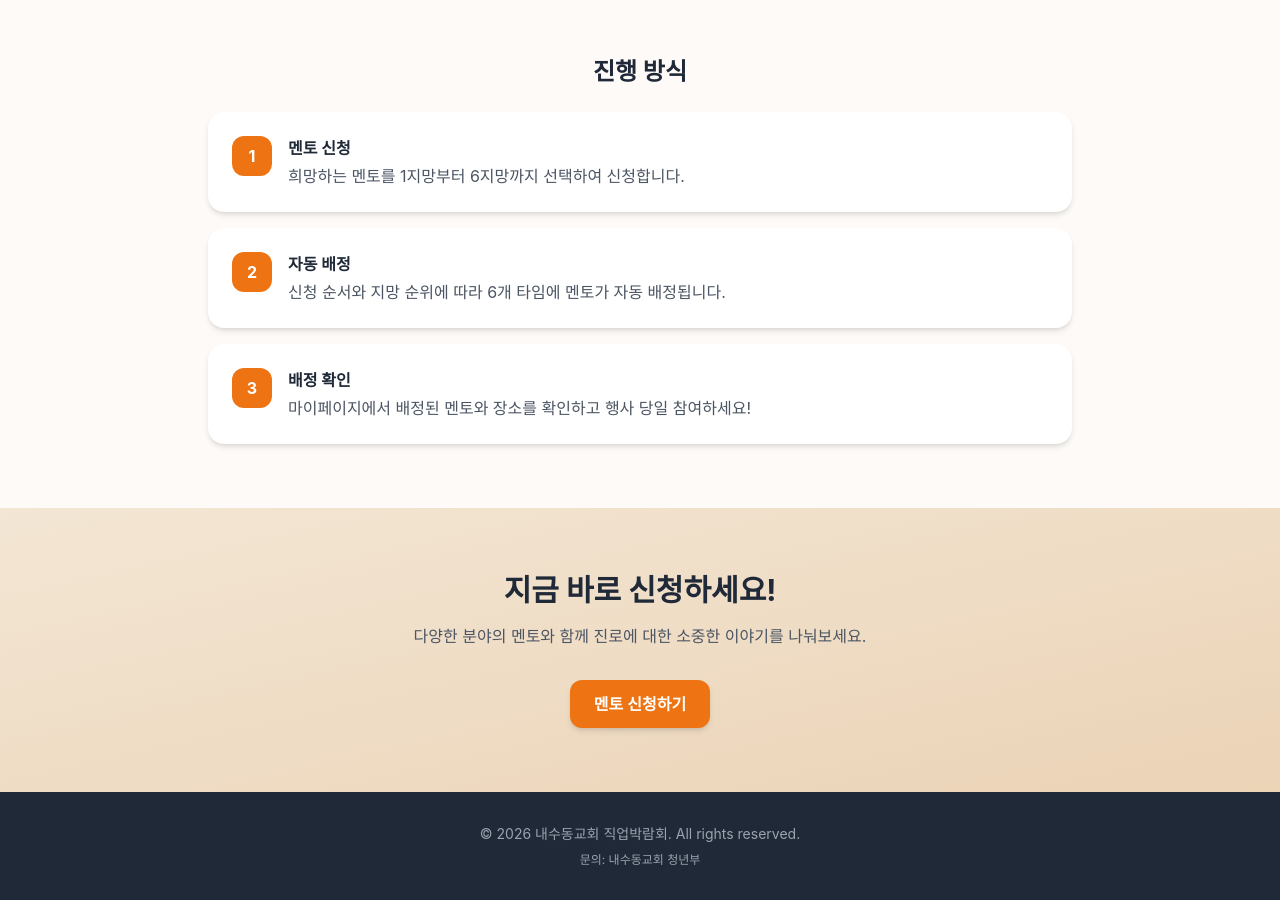
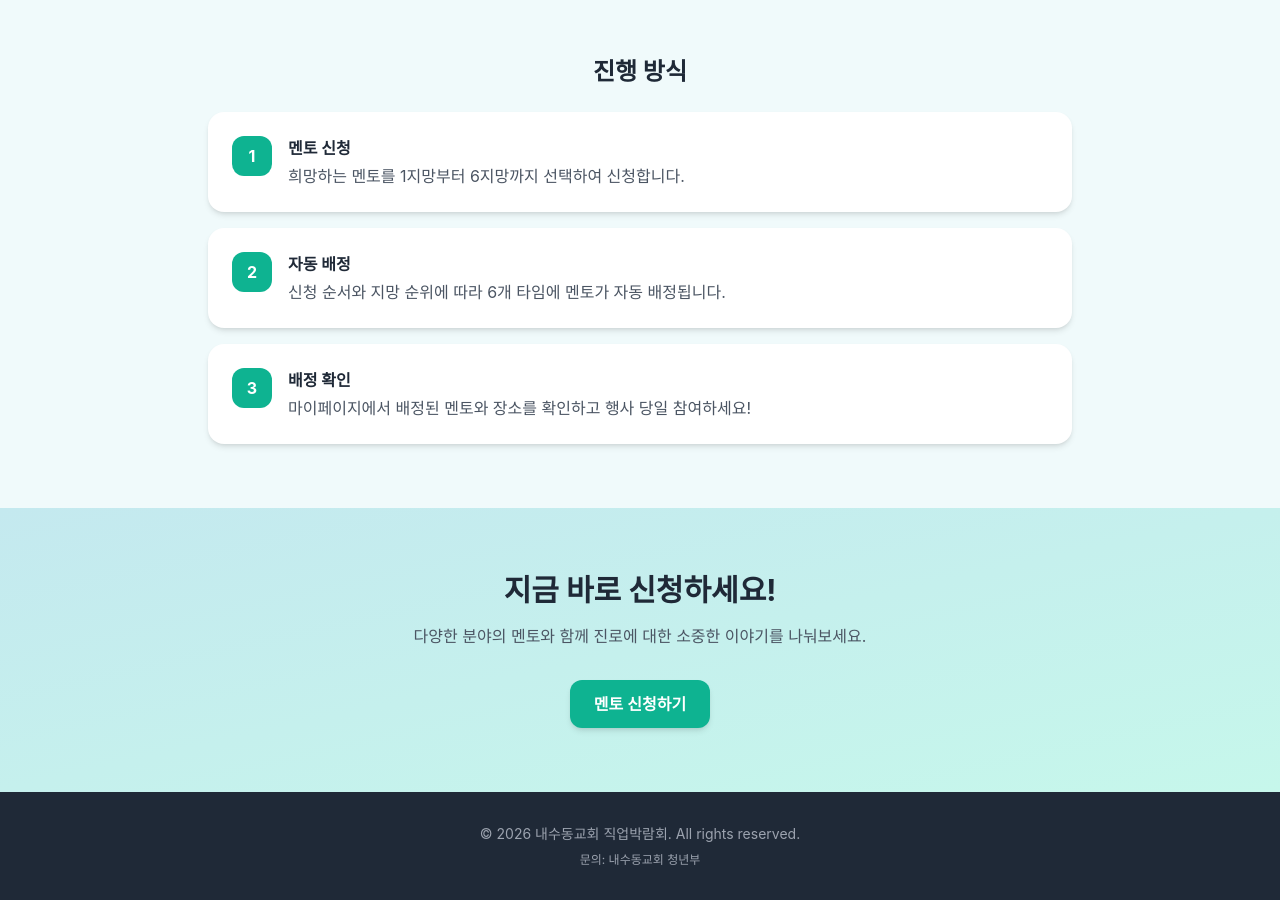
Before and after one commit to JinHwanCha/jobfair, a Next.js app: page / in a window 1280 px wide. Shown: the part 1100-2000 px from the top of the page. Built offline with nearby package versions, Linux system fonts and the light colour scheme; no server answers.

Commit message:
update foriegner

```diff
--- a/src/app/api/apply/route.ts
+++ b/src/app/api/apply/route.ts
@@ -41,6 +41,8 @@ export async function POST(request: NextRequest) {
       name: body.name,
       birthDate: body.birthDate,
       phone4: body.phone4,
+      isForeigner: body.isForeigner || false,
+      languageGroup: body.languageGroup || undefined,
       choice1: body.choice1,
       choice2: body.choice2,
       choice3: body.choice3,
--- a/src/app/apply/page.tsx
+++ b/src/app/apply/page.tsx
@@ -45,6 +45,8 @@ export default function ApplyPage() {
     name: '',
     birthDate: '',
     phone4: '',
+    isForeigner: false,
+    languageGroup: '',
     choice1: '', choice2: '', choice3: '',
     choice4: '', choice5: '', choice6: '',
     message1: '', message2: '', message3: '',
@@ -90,6 +92,10 @@ export default function ApplyPage() {
     }
     if (step === 1 && formData.phone4.length !== 4) {
       alert(t('apply.alertPhone4'));
+      return;
+    }
+    if (step === 1 && formData.isForeigner && !formData.languageGroup) {
+      alert(t('apply.languageGroup'));
       return;
     }
     setStep(step + 1);
@@ -217,6 +223,56 @@ export default function ApplyPage() {
                 <label className="label">{t('apply.phone4')}</label>
                 <input type="text" name="phone4" value={formData.phone4} onChange={handleInputChange}
                   placeholder="1234" maxLength={4} className="input-field" />
+              </div>
+
+              {/* 외국인 여부 */}
+              <div className="border-t border-gray-200 pt-4 mt-2">
+                <label className="label">{t('apply.foreigner')}</label>
+                <label className="flex items-center gap-3 cursor-pointer mb-3">
+                  <input
+                    type="checkbox"
+                    name="isForeigner"
+                    checked={formData.isForeigner}
+                    onChange={(e) => {
+                      const checked = e.target.checked;
+                      setFormData({
+                        ...formData,
+                        isForeigner: checked,
+                        languageGroup: checked ? formData.languageGroup : '',
+                      });
+                    }}
+                    className="w-5 h-5 rounded border-gray-300 text-primary-500 focus:ring-primary-500"
+                  />
+                  <span className="text-sm text-gray-700">{t('apply.isForeigner')}</span>
+                </label>
+
+                {formData.isForeigner && (
+                  <div className="ml-8 space-y-2">
+                    <p className="text-sm font-medium text-gray-700 mb-2">{t('apply.languageGroup')}</p>
+                    <label className="flex items-center gap-3 cursor-pointer">
+                      <input
+                        type="radio"
+                        name="languageGroup"
+                        value="english"
+                        checked={formData.languageGroup === 'english'}
+                        onChange={() => setFormData({ ...formData, languageGroup: 'english' })}
+                        className="w-4 h-4 text-primary-500 focus:ring-primary-500"
+                      />
+                      <span className="text-sm text-gray-700">{t('apply.english')}</span>
+                    </label>
+                    <label className="flex items-center gap-3 cursor-pointer">
+                      <input
+                        type="radio"
+                        name="languageGroup"
+                        value="chinese"
+                        checked={formData.languageGroup === 'chinese'}
+                        onChange={() => setFormData({ ...formData, languageGroup: 'chinese' })}
+                        className="w-4 h-4 text-primary-500 focus:ring-primary-500"
+                      />
+                      <span className="text-sm text-gray-700">{t('apply.chinese')}</span>
+                    </label>
+                  </div>
+                )}
               </div>
             </div>
             <button onClick={nextStep} className="btn-primary w-full mt-6">{t('apply.next')}</button>
@@ -390,6 +446,14 @@ export default function ApplyPage() {
                   <span className="text-gray-500">{t('apply.phone4').split(' (')[0]}</span>
                   <span className="font-medium">{formData.phone4}</span>
                 </div>
+                {formData.isForeigner && (
+                  <div className="flex justify-between">
+                    <span className="text-gray-500">{t('apply.foreigner').split(' (')[0]}</span>
+                    <span className="font-medium">
+                      {formData.languageGroup === 'english' ? t('apply.english') : t('apply.chinese')}
+                    </span>
+                  </div>
+                )}
               </div>
             </div>
 
--- a/src/app/globals.css
+++ b/src/app/globals.css
@@ -6,7 +6,7 @@
 
 :root {
   --foreground-rgb: 51, 51, 51;
-  --background-rgb: 253, 250, 247;
+  --background-rgb: 240, 250, 251;
 }
 
 html, body {
@@ -84,23 +84,23 @@ body {
 }
 
 ::-webkit-scrollbar-track {
-  background: #f3e6d4;
+  background: #c4e9ef;
   border-radius: 4px;
 }
 
 ::-webkit-scrollbar-thumb {
-  background: #d4a373;
+  background: #4aacbf;
   border-radius: 4px;
 }
 
 ::-webkit-scrollbar-thumb:hover {
-  background: #b9430a;
+  background: #0b7361;
 }
 
 /* 헤더 얇은 스크롤바 */
 .scrollbar-thin {
   scrollbar-width: thin;
-  scrollbar-color: #d4a373 transparent;
+  scrollbar-color: #4aacbf transparent;
 }
 
 .scrollbar-thin::-webkit-scrollbar {
@@ -112,13 +112,13 @@ body {
 }
 
 .scrollbar-thin::-webkit-scrollbar-thumb {
-  background: #d4a373;
+  background: #4aacbf;
   border-radius: 2px;
 }
 
 /* 선택 스타일 */
 ::selection {
-  background: #fad5a8;
+  background: #8ef0d7;
   color: #333;
 }
 
--- a/src/app/page.tsx
+++ b/src/app/page.tsx
@@ -171,7 +171,7 @@ export default function HomePage() {
       </section>
 
       {/* CTA 섹션 */}
-      <section className="py-12 sm:py-16 bg-gradient-to-br from-warm-200 to-warm-300">
+      <section className="py-12 sm:py-16 bg-gradient-to-br from-warm-200 to-primary-100">
         <div className="max-w-4xl mx-auto px-4 text-center">
           <h2 className="text-2xl sm:text-3xl font-bold text-gray-800 mb-4">
             {t('home.ctaTitle')}
--- a/src/lib/data.ts
+++ b/src/lib/data.ts
@@ -1,4 +1,4 @@
-import { Mentor, Applicant, Assignment, MentorSlot } from '@/types';
+import { Mentor, Applicant, Assignment, MentorSlot, ForeignLanguageGroup } from '@/types';
 import { fetchMentorsFromSheet } from '@/lib/sheets';
 import { supabase } from '@/lib/supabase';
 
@@ -59,6 +59,8 @@ export async function upsertApplicant(input: Omit<Applicant, 'id' | 'createdAt'
         message4: input.message4 || '',
         message5: input.message5 || '',
         message6: input.message6 || '',
+        is_foreigner: input.isForeigner || false,
+        language_group: input.languageGroup || '',
         agreed_to_terms: input.agreedToTerms,
         birth_date: input.birthDate,
         updated_at: new Date().toISOString(),
@@ -91,6 +93,8 @@ export async function upsertApplicant(input: Omit<Applicant, 'id' | 'createdAt'
         message4: input.message4 || '',
         message5: input.message5 || '',
         message6: input.message6 || '',
+        is_foreigner: input.isForeigner || false,
+        language_group: input.languageGroup || '',
         agreed_to_terms: input.agreedToTerms,
         created_at: now,
         updated_at: now,
@@ -272,6 +276,8 @@ export async function importData(data: { applicants: Applicant[]; assignments: A
       message4: a.message4 || '',
       message5: a.message5 || '',
       message6: a.message6 || '',
+      is_foreigner: a.isForeigner || false,
+      language_group: a.languageGroup || '',
       agreed_to_terms: a.agreedToTerms,
       created_at: a.createdAt,
       updated_at: a.updatedAt,
@@ -320,6 +326,8 @@ function dbToApplicant(row: any): Applicant {
     message4: row.message4 || '',
     message5: row.message5 || '',
     message6: row.message6 || '',
+    isForeigner: row.is_foreigner || false,
+    languageGroup: (row.language_group as ForeignLanguageGroup) || undefined,
     agreedToTerms: row.agreed_to_terms,
     createdAt: row.created_at,
     updatedAt: row.updated_at,
--- a/src/lib/i18n.tsx
+++ b/src/lib/i18n.tsx
@@ -98,6 +98,11 @@ const translations = {
   'apply.alertConsent': { ko: '개인정보 수집 및 이용에 동의해주세요.', en: 'Please agree to the personal info collection terms.', zh: '请同意收集和使用个人信息条款。' },
   'apply.alertDuplicate': { ko: '이미 선택한 멘토입니다. 다른 멘토를 선택해주세요.', en: 'Already selected. Please choose a different mentor.', zh: '已选择该导师。请选择其他导师。' },
   'apply.alertAllFilled': { ko: '6개 모두 선택되었습니다. 기존 선택을 해제하고 다시 선택해주세요.', en: 'All 6 choices are filled. Remove one to select a new mentor.', zh: '6个志愿已全部选择。请取消一个后重新选择。' },
+  'apply.foreigner': { ko: '외국인 여부 (선택)', en: 'Foreigner (Optional)', zh: '外国人（可选）' },
+  'apply.isForeigner': { ko: '외국인입니다', en: 'I am a foreigner', zh: '我是外国人' },
+  'apply.languageGroup': { ko: '언어권 선택', en: 'Language Group', zh: '语言圈选择' },
+  'apply.english': { ko: '영어권', en: 'English', zh: '英语圈' },
+  'apply.chinese': { ko: '중화권', en: 'Chinese', zh: '中文圈' },
   'apply.errorDefault': { ko: '신청 중 오류가 발생했습니다.', en: 'An error occurred during submission.', zh: '提交过程中发生错误。' },
   'apply.errorNetwork': { ko: '네트워크 오류가 발생했습니다. 다시 시도해주세요.', en: 'Network error. Please try again.', zh: '网络错误。请重试。' },
 
--- a/tailwind.config.ts
+++ b/tailwind.config.ts
@@ -10,24 +10,24 @@ const config: Config = {
     extend: {
       colors: {
         primary: {
-          50: '#fef7ed',
-          100: '#fdecd4',
-          200: '#fad5a8',
-          300: '#f6b871',
-          400: '#f19038',
-          500: '#ee7413',
-          600: '#df5a09',
-          700: '#b9430a',
-          800: '#933510',
-          900: '#772e10',
+          50: '#effcf9',
+          100: '#c6f7eb',
+          200: '#8ef0d7',
+          300: '#4de4c0',
+          400: '#1dcda6',
+          500: '#0eb391',
+          600: '#099076',
+          700: '#0b7361',
+          800: '#0e5b4f',
+          900: '#104b42',
         },
         warm: {
-          50: '#fdfaf7',
-          100: '#f9f3eb',
-          200: '#f3e6d4',
-          300: '#ebd3b6',
-          400: '#e0bb91',
-          500: '#d4a373',
+          50: '#f0fafb',
+          100: '#e0f4f7',
+          200: '#c4e9ef',
+          300: '#9dd9e4',
+          400: '#6ec3d3',
+          500: '#4aacbf',
         },
       },
       fontFamily: {
```
Also changed, not shown: src/lib/assignment.ts (+113 -19 lines), src/types/index.ts (+7 -0 lines), 1 other file (tests, documents, lock files or other folders).
